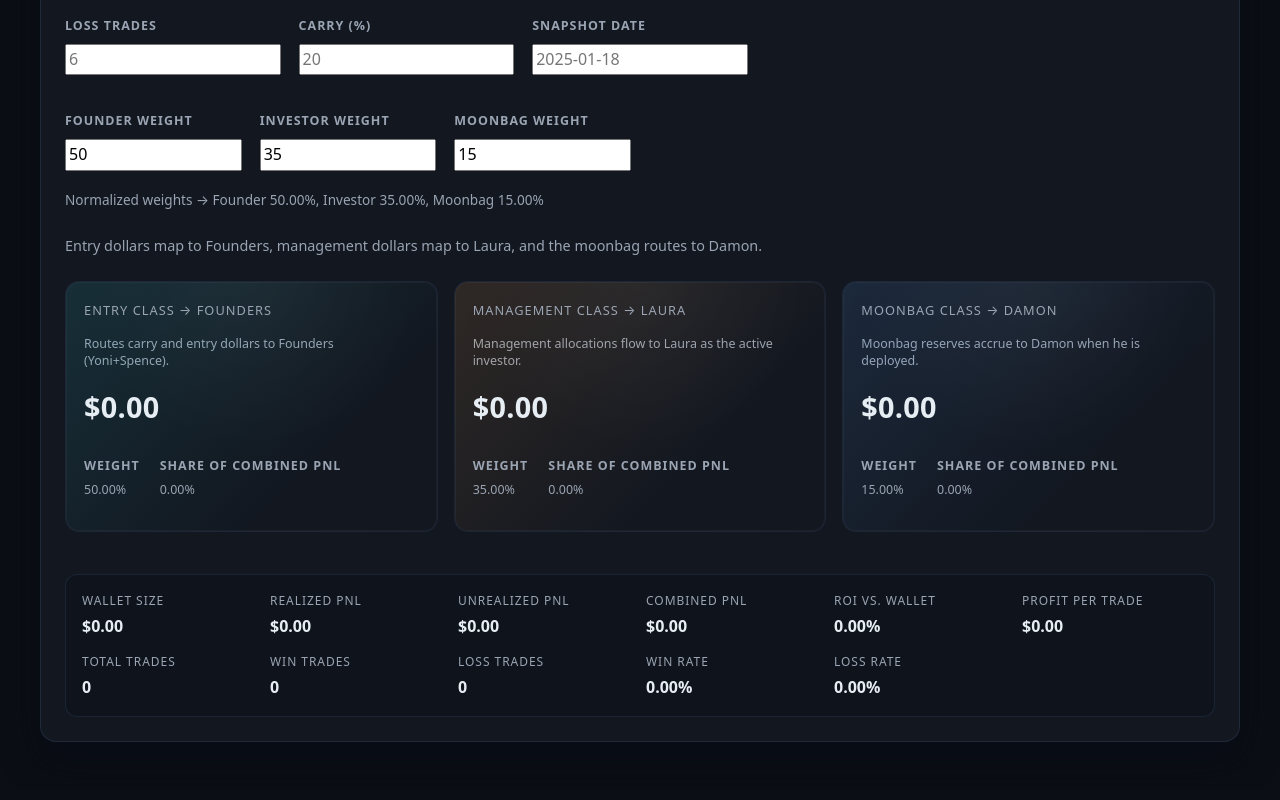
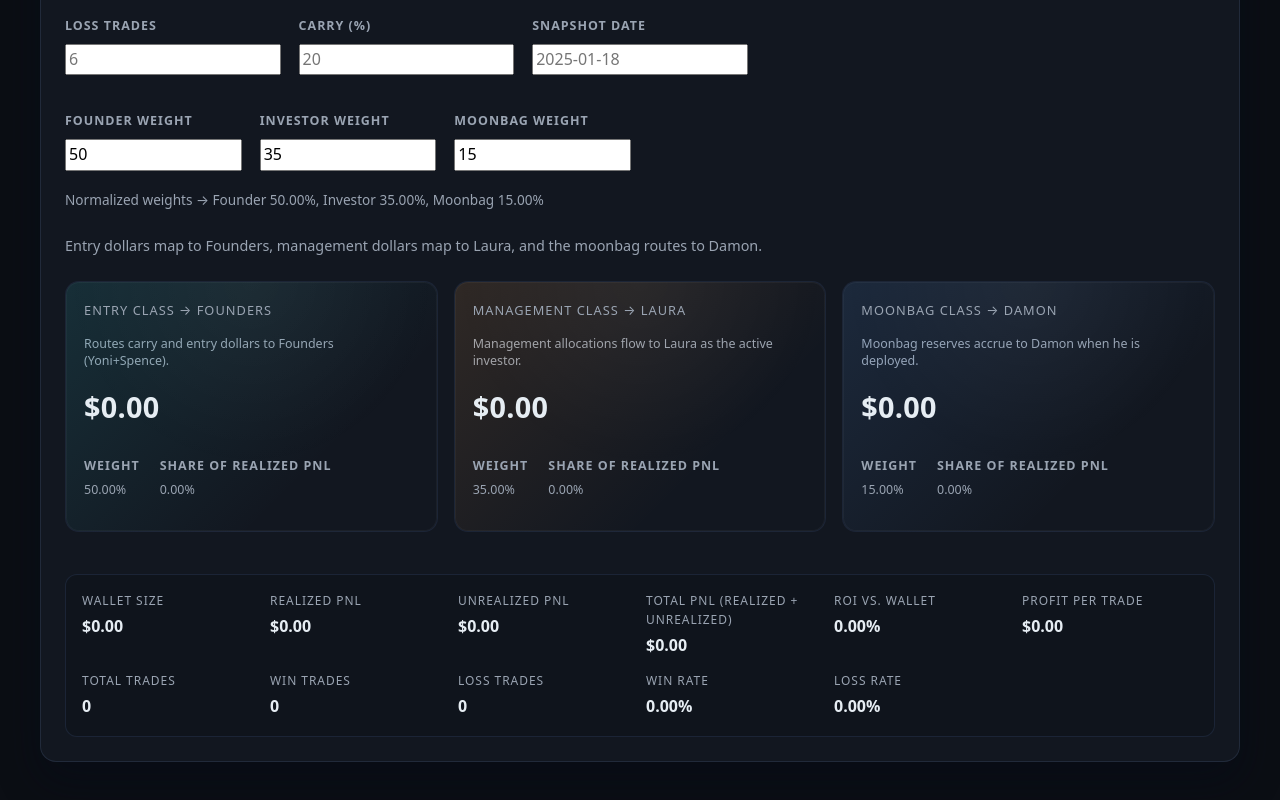
Before and after one commit to SCPrime/Y-S, a React (Vite) app: page / in a window 1280 px wide. Shown: the part 2270-3070 px from the top of the page. Built offline with nearby package versions, Linux system fonts and the light colour scheme.

Commit message:
Use realized PnL for advanced allocations

```diff
--- a/src/App.jsx
+++ b/src/App.jsx
@@ -310,6 +310,7 @@ function AdvancedFieldsSection({
   normalizedWeights,
   advancedDistribution,
   advancedNumbers,
+  realizedProfit,
   combinedProfit,
   roi,
   winRate,
@@ -504,10 +505,10 @@ function AdvancedFieldsSection({
                 <dd>{formatPercent(normalizedWeights[classification.key])}</dd>
               </div>
               <div>
-                <dt>Share of combined PnL</dt>
+                <dt>Share of realized PnL</dt>
                 <dd>
-                  {combinedProfit !== 0
-                    ? formatPercent((advancedDistribution[classification.key] / combinedProfit || 0))
+                  {realizedProfit !== 0
+                    ? formatPercent((advancedDistribution[classification.key] / realizedProfit || 0))
                     : formatPercent(0)}
                 </dd>
               </div>
@@ -531,7 +532,7 @@ function AdvancedFieldsSection({
             <dd>{formatCurrency(advancedNumbers.unrealizedPnl)}</dd>
           </div>
           <div>
-            <dt>Combined PnL</dt>
+            <dt>Total PnL (realized + unrealized)</dt>
             <dd>{formatCurrency(combinedProfit)}</dd>
           </div>
           <div>
@@ -731,11 +732,12 @@ function App() {
       }
     : { founder: 0, investor: 0, moonbag: 0 }
 
-  const combinedProfit = advancedNumbers.pnl + advancedNumbers.unrealizedPnl
+  const realizedProfit = advancedNumbers.pnl
+  const combinedProfit = realizedProfit + advancedNumbers.unrealizedPnl
   const advancedDistribution = {
-    founder: combinedProfit * normalizedWeights.founder,
-    investor: combinedProfit * normalizedWeights.investor,
-    moonbag: combinedProfit * normalizedWeights.moonbag,
+    founder: realizedProfit * normalizedWeights.founder,
+    investor: realizedProfit * normalizedWeights.investor,
+    moonbag: realizedProfit * normalizedWeights.moonbag,
   }
 
   const winRate = advancedNumbers.totalTrades > 0 ? advancedNumbers.winTrades / advancedNumbers.totalTrades : 0
@@ -1141,6 +1143,7 @@ function App() {
             normalizedWeights={normalizedWeights}
             advancedDistribution={advancedDistribution}
             advancedNumbers={advancedNumbers}
+            realizedProfit={realizedProfit}
             combinedProfit={combinedProfit}
             roi={roi}
             winRate={winRate}
@@ -1217,6 +1220,7 @@ function App() {
             normalizedWeights={normalizedWeights}
             advancedDistribution={advancedDistribution}
             advancedNumbers={advancedNumbers}
+            realizedProfit={realizedProfit}
             combinedProfit={combinedProfit}
             roi={roi}
             winRate={winRate}
```
